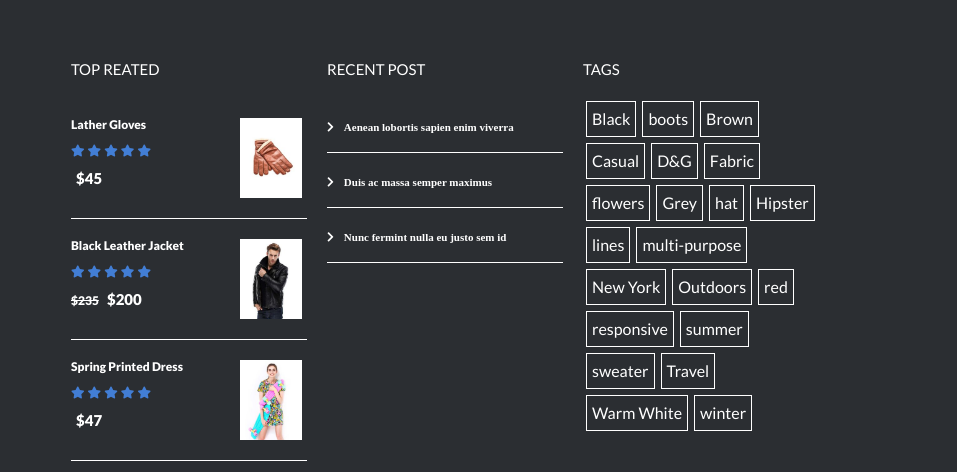
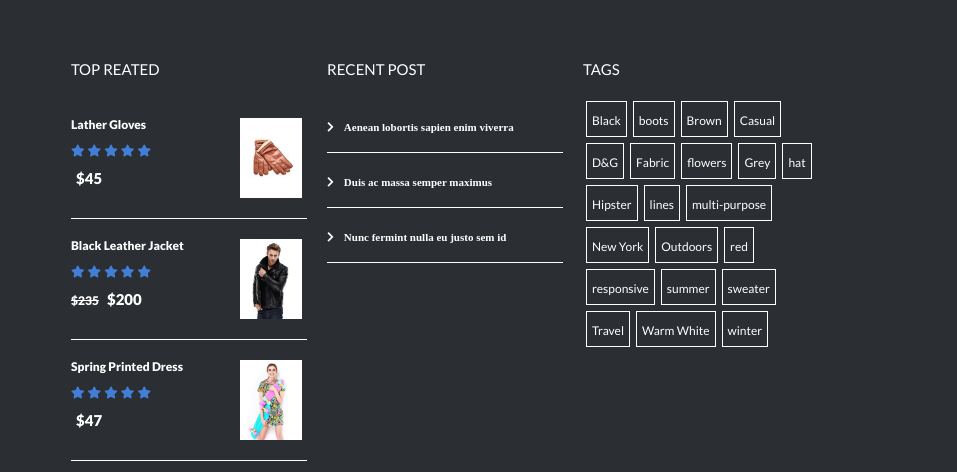
Before and after one commit to pierlucamariodussich/HTML_VueJs, a plain HTML site: page index.html in a window 1280 px wide. Shown: the part 5542-6014 px from the top of the page, 323-1280 px from the left. Drawn offline with nearby package versions, Linux system fonts and the light colour scheme.

Commit message:
AVADA | classic shop > version 1.0
- change font-sixe tags
- no carousel, noslider

```diff
--- a/css/style.css
+++ b/css/style.css
@@ -914,6 +914,10 @@ footer > .row >.col-3 > ul > li > a > i > span{
   padding:5px;
   margin: 3px;
 }
+.tags-box  span{
+  font-size: 12px;
+  font-weight: 400;
+}
 
 /* copy */
 
```
